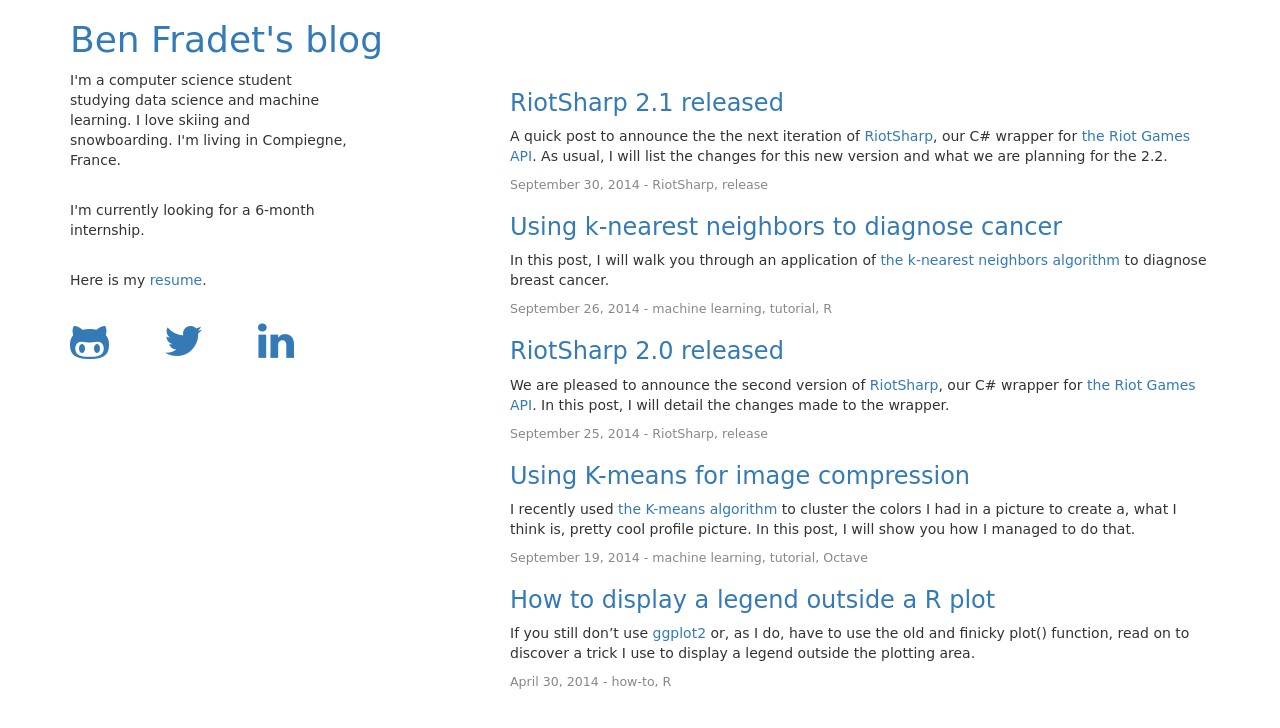
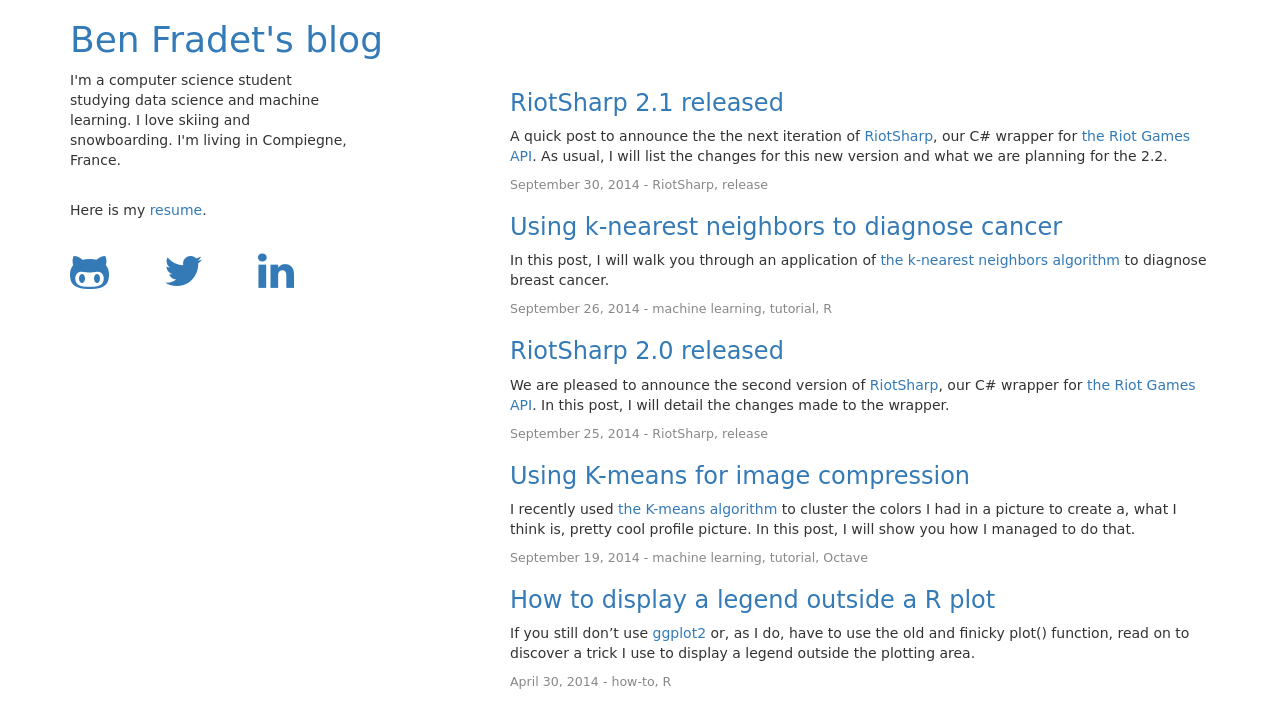
Before and after one commit to BenFradet/benfradet.github.io, a Jekyll site: the page built from index.html, in a window 1280 px wide. Shown: the top 728 px of the page. Built offline with Jekyll 4.4.1, drawn with Linux system fonts in a browser that asks for light colours; nearby versions of some CDN libraries.

Commit message:
rmd lf internship

```diff
--- a/_layouts/home.html
+++ b/_layouts/home.html
@@ -11,7 +11,6 @@ layout: default
 
     <div id="about">
         <p>I'm a computer science student studying data science and machine learning. I love skiing and snowboarding. I'm living in Compiegne, France.</p><br>
-        <p>I'm currently looking for a 6-month internship.</p><br>
         <p>Here is my <a href="/resume">resume</a>.</p><br>
         <div id="icon-h">
             <div><a href="https://github.com/BenFradet" class="fa fa-github-alt fa-3x"></a></div>
```
